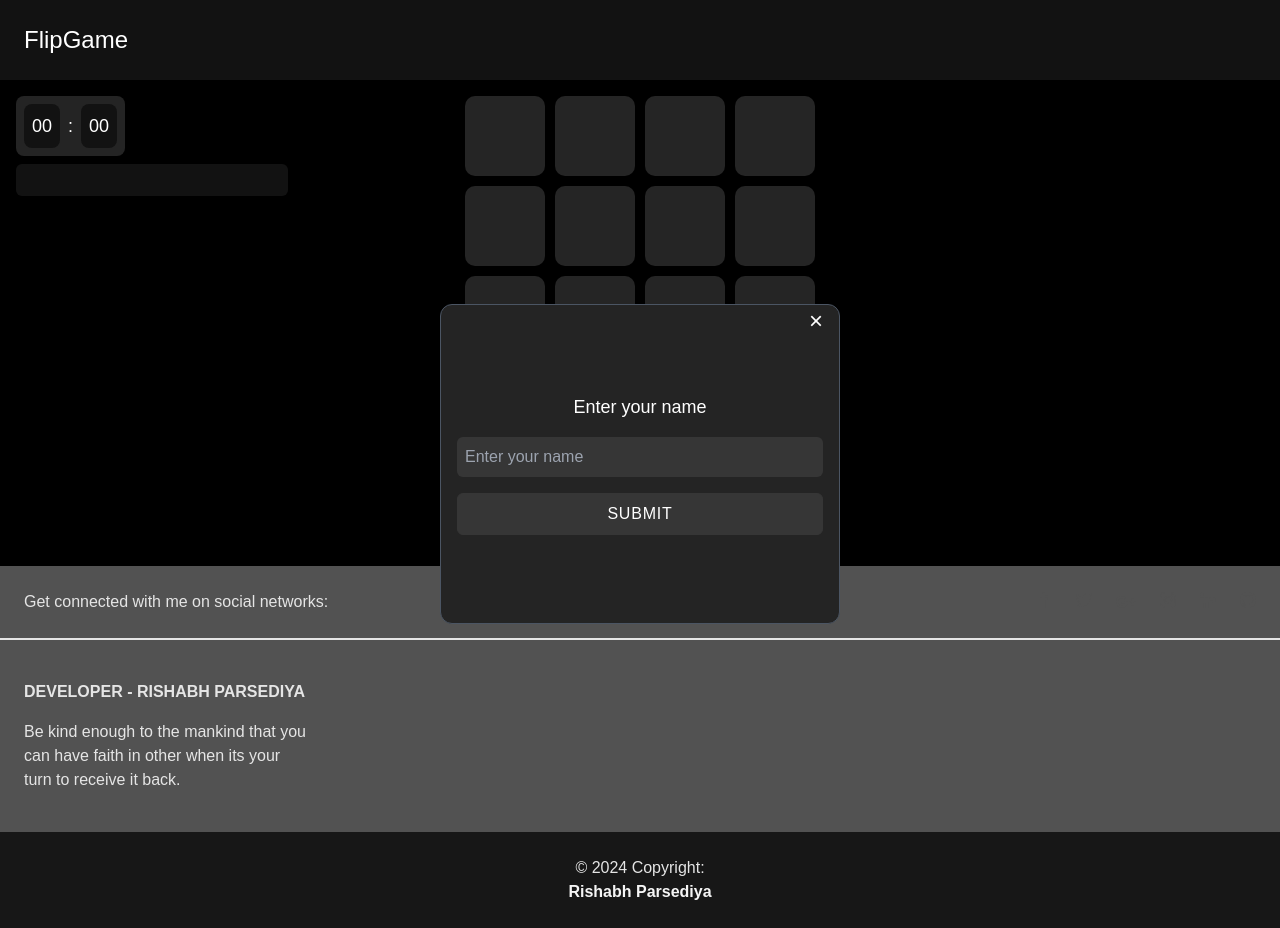
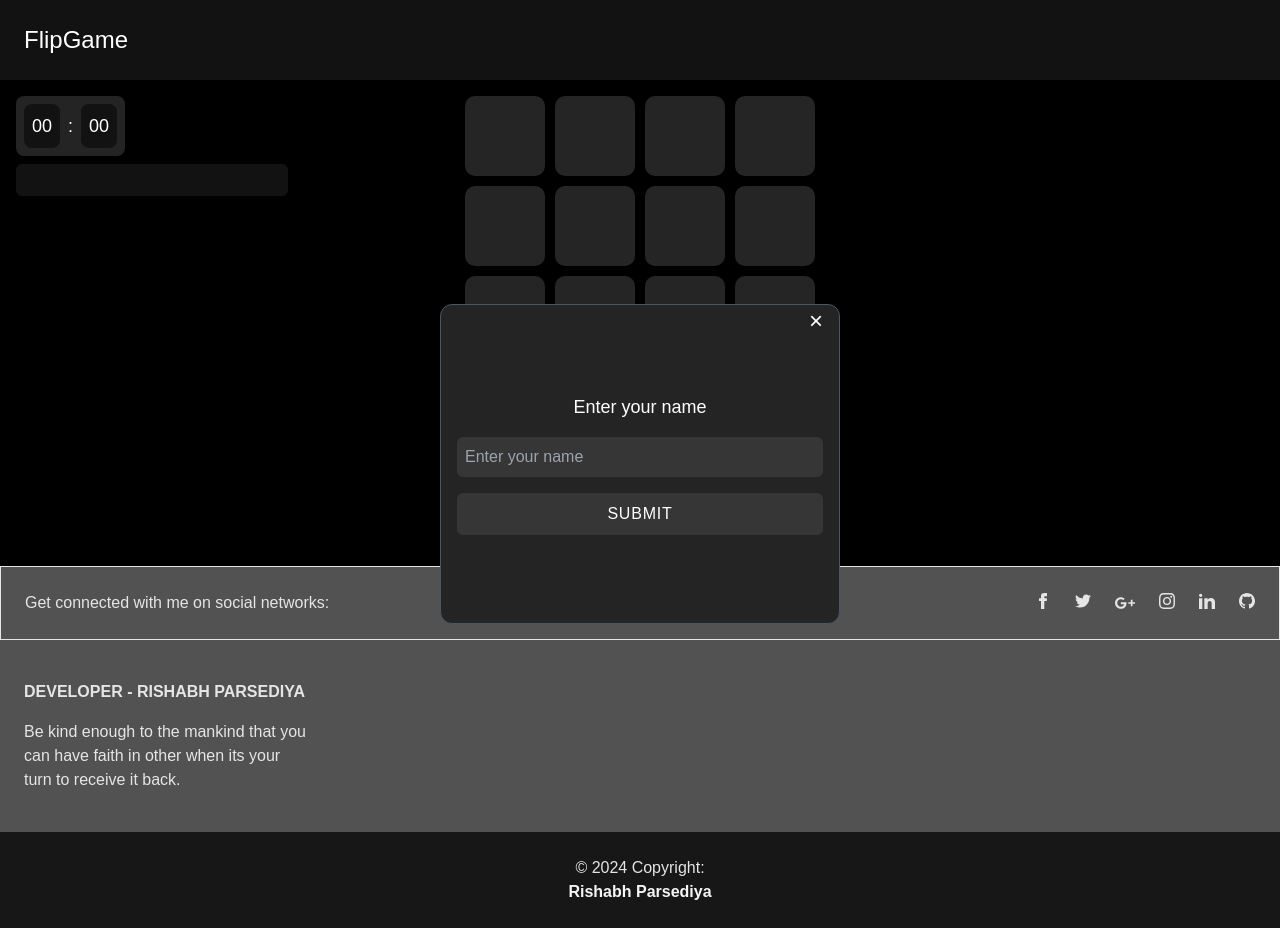
Before and after one commit to rishabhparsediya7/nextjsflipgame, a Next.js app: page / in a window 1280 px wide. Built offline with nearby package versions, Linux system fonts and the light colour scheme.

Commit message:
update the colors

```diff
--- a/src/app/components/Footer.tsx
+++ b/src/app/components/Footer.tsx
@@ -3,12 +3,12 @@ export default function Footer() {
         <footer
             className="text-center bg-neutral-600 text-neutral-200 lg:text-left w-full">
             <div
-                className="flex items-center justify-center border-b-2 border-neutral-200 p-6 dark:border-neutral-500 lg:justify-between">
+                className="flex items-center justify-center border border-neutral-200 p-6 dark:border-neutral-500 lg:justify-between">
                 <div className="mr-12 hidden lg:block">
                     <span>Get connected with me on social networks:</span>
                 </div>
                 <div className="flex justify-center">
-                    <a href="https://www.facebook.com/rishabh.parsediya.5/" className="mr-6 text-neutral-600 dark:text-neutral-200">
+                    <a href="https://www.facebook.com/rishabh.parsediya.5/" className="mr-6 text-neutral-200">
                         <svg
                             xmlns="http://www.w3.org/2000/svg"
                             className="h-4 w-4"
@@ -18,7 +18,7 @@ export default function Footer() {
                                 d="M9 8h-3v4h3v12h5v-12h3.642l.358-4h-4v-1.667c0-.955.192-1.333 1.115-1.333h2.885v-5h-3.808c-3.596 0-5.192 1.583-5.192 4.615v3.385z" />
                         </svg>
                     </a>
-                    <a href="https://twitter.com/RishabhParsedi1" className="mr-6 text-neutral-600 dark:text-neutral-200">
+                    <a href="https://twitter.com/RishabhParsedi1" className="mr-6 text-neutral-200">
                         <svg
                             xmlns="http://www.w3.org/2000/svg"
                             className="h-4 w-4"
@@ -28,7 +28,7 @@ export default function Footer() {
                                 d="M24 4.557c-.883.392-1.832.656-2.828.775 1.017-.609 1.798-1.574 2.165-2.724-.951.564-2.005.974-3.127 1.195-.897-.957-2.178-1.555-3.594-1.555-3.179 0-5.515 2.966-4.797 6.045-4.091-.205-7.719-2.165-10.148-5.144-1.29 2.213-.669 5.108 1.523 6.574-.806-.026-1.566-.247-2.229-.616-.054 2.281 1.581 4.415 3.949 4.89-.693.188-1.452.232-2.224.084.626 1.956 2.444 3.379 4.6 3.419-2.07 1.623-4.678 2.348-7.29 2.04 2.179 1.397 4.768 2.212 7.548 2.212 9.142 0 14.307-7.721 13.995-14.646.962-.695 1.797-1.562 2.457-2.549z" />
                         </svg>
                     </a>
-                    <a href="mailto:parsediyarishabh@gmail.com" className="mr-6 text-neutral-600 dark:text-neutral-200">
+                    <a href="mailto:parsediyarishabh@gmail.com" className="mr-6 text-neutral-200">
                         <svg
                             xmlns="http://www.w3.org/2000/svg"
                             className="h-5 w-5"
@@ -40,7 +40,7 @@ export default function Footer() {
                                 clipRule="evenodd" />
                         </svg>
                     </a>
-                    <a href="https://www.instagram.com/rishabh_parsediya/" className="mr-6 text-neutral-600 dark:text-neutral-200">
+                    <a href="https://www.instagram.com/rishabh_parsediya/" className="mr-6 text-neutral-200">
                         <svg
                             xmlns="http://www.w3.org/2000/svg"
                             className="h-4 w-4"
@@ -50,7 +50,7 @@ export default function Footer() {
                                 d="M12 2.163c3.204 0 3.584.012 4.85.07 3.252.148 4.771 1.691 4.919 4.919.058 1.265.069 1.645.069 4.849 0 3.205-.012 3.584-.069 4.849-.149 3.225-1.664 4.771-4.919 4.919-1.266.058-1.644.07-4.85.07-3.204 0-3.584-.012-4.849-.07-3.26-.149-4.771-1.699-4.919-4.92-.058-1.265-.07-1.644-.07-4.849 0-3.204.013-3.583.07-4.849.149-3.227 1.664-4.771 4.919-4.919 1.266-.057 1.645-.069 4.849-.069zm0-2.163c-3.259 0-3.667.014-4.947.072-4.358.2-6.78 2.618-6.98 6.98-.059 1.281-.073 1.689-.073 4.948 0 3.259.014 3.668.072 4.948.2 4.358 2.618 6.78 6.98 6.98 1.281.058 1.689.072 4.948.072 3.259 0 3.668-.014 4.948-.072 4.354-.2 6.782-2.618 6.979-6.98.059-1.28.073-1.689.073-4.948 0-3.259-.014-3.667-.072-4.947-.196-4.354-2.617-6.78-6.979-6.98-1.281-.059-1.69-.073-4.949-.073zm0 5.838c-3.403 0-6.162 2.759-6.162 6.162s2.759 6.163 6.162 6.163 6.162-2.759 6.162-6.163c0-3.403-2.759-6.162-6.162-6.162zm0 10.162c-2.209 0-4-1.79-4-4 0-2.209 1.791-4 4-4s4 1.791 4 4c0 2.21-1.791 4-4 4zm6.406-11.845c-.796 0-1.441.645-1.441 1.44s.645 1.44 1.441 1.44c.795 0 1.439-.645 1.439-1.44s-.644-1.44-1.439-1.44z" />
                         </svg>
                     </a>
-                    <a href="https://www.linkedin.com/in/rishabh-parsediya/" className="mr-6 text-neutral-600 dark:text-neutral-200">
+                    <a href="https://www.linkedin.com/in/rishabh-parsediya/" className="mr-6 text-neutral-200">
                         <svg
                             xmlns="http://www.w3.org/2000/svg"
                             className="h-4 w-4"
@@ -60,7 +60,7 @@ export default function Footer() {
                                 d="M4.98 3.5c0 1.381-1.11 2.5-2.48 2.5s-2.48-1.119-2.48-2.5c0-1.38 1.11-2.5 2.48-2.5s2.48 1.12 2.48 2.5zm.02 4.5h-5v16h5v-16zm7.982 0h-4.968v16h4.969v-8.399c0-4.67 6.029-5.052 6.029 0v8.399h4.988v-10.131c0-7.88-8.922-7.593-11.018-3.714v-2.155z" />
                         </svg>
                     </a>
-                    <a href="https://github.com/rishabhparsediya7" className="text-neutral-600 dark:text-neutral-200">
+                    <a href="https://github.com/rishabhparsediya7" className="text-neutral-200">
                         <svg
                             xmlns="http://www.w3.org/2000/svg"
                             className="h-4 w-4"
@@ -89,19 +89,19 @@ export default function Footer() {
                             Technologies
                         </h6>
                         <p className="mb-4">
-                            <a className="text-neutral-600 dark:text-neutral-200"
+                            <a className="text-neutral-200"
                             >Next.js</a>
                         </p>
                         <p className="mb-4">
-                            <a className="text-neutral-600 dark:text-neutral-200"
+                            <a className="text-neutral-200"
                             >JavaScript</a>
                         </p>
                         <p className="mb-4">
-                            <a className="text-neutral-600 dark:text-neutral-200"
+                            <a className="text-neutral-200"
                             >React.js</a>
                         </p>
                         <p>
-                            <a className="text-neutral-600 dark:text-neutral-200"
+                            <a className="text-neutral-200"
                             >TypeScript</a>
                         </p>
                     </div>
@@ -111,19 +111,19 @@ export default function Footer() {
                             Other Apps
                         </h6>
                         <p className="mb-4">
-                            <a href="https://rishabhparsediya.vercel.app/" className="text-neutral-600 dark:text-neutral-200"
+                            <a href="https://rishabhparsediya.vercel.app/" className="text-neutral-200"
                             >My Portfolio</a>
                         </p>
                         <p className="mb-4">
-                            <a href="https://homemanager.vercel.app" className="text-neutral-600 dark:text-neutral-200"
+                            <a href="https://homemanager.vercel.app" className="text-neutral-200"
                             >Expense Manager</a>
                         </p>
                         <p className="mb-4">
-                            <a href="https://rishabhparsediyablogverse.netlify.app/" className="text-neutral-600 dark:text-neutral-200"
+                            <a href="https://rishabhparsediyablogverse.netlify.app/" className="text-neutral-200"
                             >BlogVerse</a>
                         </p>
                         <p className="">
-                            <a href="https://rishabhparsediyaecommerce.netlify.app/" className="text-neutral-600 dark:text-neutral-200"
+                            <a href="https://rishabhparsediyaecommerce.netlify.app/" className="text-neutral-200"
                             >E Commerce</a>
                         </p>
 
```
